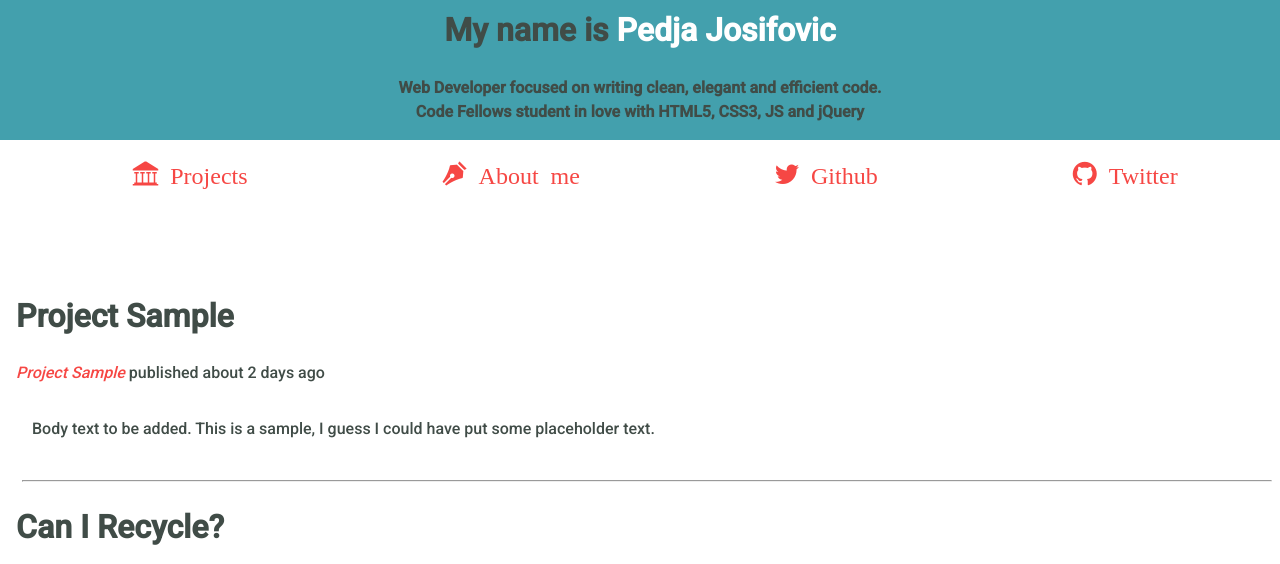
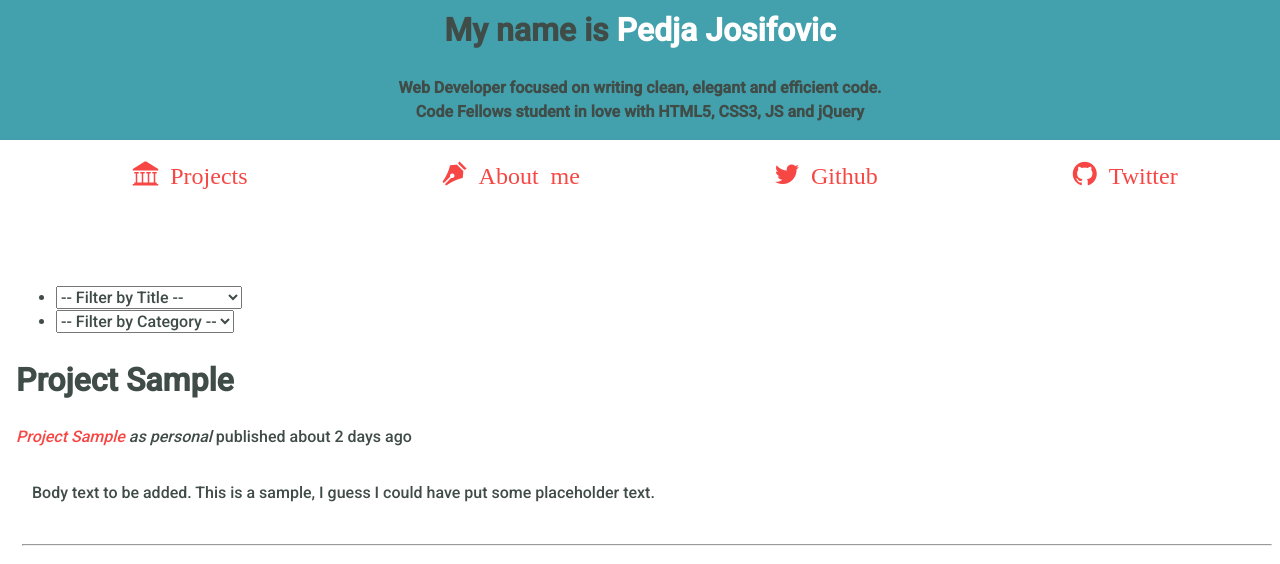
Before and after one commit to pjosifovic/portfolio, a plain HTML site: page index.html in a window 1280 px wide. Shown: the part 204-768 px from the top of the page. Drawn offline with Linux system fonts and the light colour scheme; files whose address does not match are found by name.

Commit message:
added filters for project titles and categories and built a function to populate those select options

```diff
--- a/index.html
+++ b/index.html
@@ -25,11 +25,25 @@
         </ul>
       </nav>
       <section id="articles" class="tab-content">
-          <article class="template">
+        <div>
+          <ul id="filters">
+            <li>
+              <select id="title-filter">
+                <option value="">-- Filter by Title --</option>
+              </select>
+            </li>
+            <li>
+              <select id="category-filter">
+                <option value="">-- Filter by Category --</option>
+              </select>
+            </li>
+          </ul>
+        </div>
+        <article class="template" data-category="personal">
           <header>
             <h1>Title</h1>
             <div>
-                <address><a href="">Project Name </a></address>
+              <address><a href="">Project Name </a><span>as personal</span></address>
                published <time pubdate datetime="2000-01-01">Publish Time</time>
             </div>
           </header>
--- a/scripts/projectView.js
+++ b/scripts/projectView.js
@@ -11,7 +11,26 @@ projectView.handleMainNav = function(){
   $('.main-nav .tab:first').click();
 };
 
+
+projectView.populateFilters = function() {
+  $('article').each(function() {
+    if (!$(this).hasClass('template')) {
+      var val = $(this).find('address a').text();
+      var optionTag = '<option value="' + val + '">' + val + '</option>';
+      $('#title-filter').append(optionTag);
+      val = $(this).attr('data-category');
+      optionTag = '<option value="' + val + '">' + val + '</option>';
+      if ($('#category-filter option[value="' + val + '"]').length === 0) {
+        $('#category-filter').append(optionTag);
+      }
+    }
+  });
+};
+
+
+
 // Calling functions when DOM is ready
 $(function(){
   projectView.handleMainNav();
+  projectView.populateFilters();
 });
--- a/scripts/projects.js
+++ b/scripts/projects.js
@@ -5,19 +5,22 @@ var projectData = [
     title:        'Project Sample',
     url:          'http://www.google.com',
     body:         '<p>Body text to be added. This is a sample, I guess I could have put some placeholder text.</p>',
-    publishedOn:  '2016-2-1'
+    publishedOn:  '2016-2-1',
+    category:     'personal'
   },
   {
     title:        'Can I Recycle?',
     url:          'https://github.com/pjosifovic/can_i_recycle',
     body:         '<p>As a final project for 201 Code Fellows class, "Can I Recycle?" webpage assist Seattlelites dispose of their waste items effectively and correctly. Fighting obsolescence and improper disposal, one item at a time.</p>',
-    publishedOn:  '2015-12-28'
+    publishedOn:  '2015-12-28',
+    category:     'Code Fellows'
   },
   {
     title:        'Cookie stand webstore',
     url:          'https://github.com/pjosifovic/cookie-stand',
     body:         '<p>As a second week project at Codefellow\'s 201 course, Salmon Cookies Stand application is calculating the number of cookies each location must make every day so that it can manage its supplies inventory and baking schedule. Using Javascript adding new stores is available.</p>',
-    publishedOn:  '2015-12-15'
+    publishedOn:  '2015-12-15',
+    category:     'Code Fellows'
   },
 
 ];
--- a/scripts/script.js
+++ b/scripts/script.js
@@ -8,6 +8,7 @@ function Project (opts) {
   this.url = opts.url;
   this.body = opts.body;
   this.publishedOn = opts.publishedOn;
+  this.category = opts.category;
 };
 
 Project.prototype.toHtml = function() {
@@ -16,6 +17,8 @@ Project.prototype.toHtml = function() {
 
   $newProject.find('header h1').text(this.title);
   $newProject.find('address a').text(this.title);
+  $newProject.attr('data-category', this.category);
+  $newProject.find('address span').text(' as ' + this.category);
   $newProject.find('address a').attr('href', this.url);
   $newProject.find('section.project-body').html(this.body);
   $newProject.find('time[pubdate]').text(this.publishedOn);
```
Lines whose indentation alone changed are shown as unchanged.
